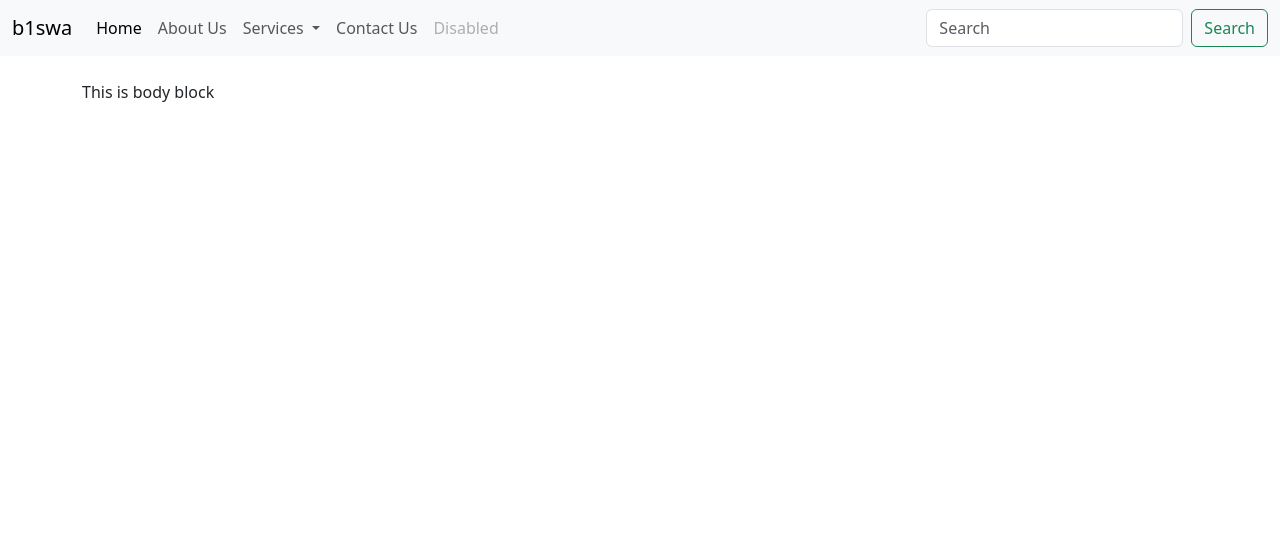
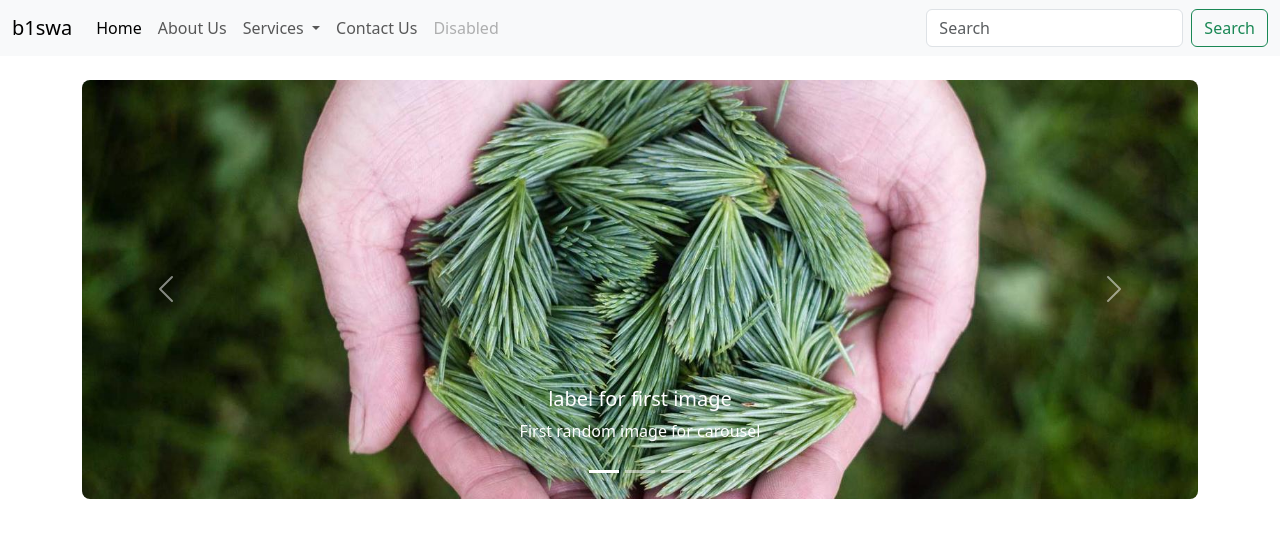
Before and after one commit to b1swa25/GetStartWithDjango, a Django app: page / in a window 1280 px wide. Shown: the top 538 px of the page. Run offline with Django 5.2, Linux system fonts and the light colour scheme.

Commit message:
code update

```diff
--- a/django_project/Hello/home/views.py
+++ b/django_project/Hello/home/views.py
@@ -6,11 +6,13 @@ def index(request):
    # return HttpResponse("This is Home page")
 
 def about(request):
-    return HttpResponse("This is About page")
-
+    #return HttpResponse("This is About page")
+    return render(request, 'about.html')
 
 def services(request):
-    return HttpResponse("This is Services page")
+    #return HttpResponse("This is Services page")
+    return render(request, 'services.html')
 
 def contact(request):
-    return HttpResponse("This is Contact page")
+    #return HttpResponse("This is Contact page")
+    return render(request, 'contact.html')
--- a/django_project/Hello/templates/index.html
+++ b/django_project/Hello/templates/index.html
@@ -6,4 +6,47 @@
 {% endblock title %}
 
 <!-- Override the body block defined in base.html -->
-{% block body %}This is body block{% endblock body %}
+{% block body %}
+
+<div class="container-fluid my-4 px-0">
+  <div id="carouselExampleIndicators" class="carousel slide">
+  <div class="carousel-indicators">
+    <button type="button" data-bs-target="#carouselExampleIndicators" data-bs-slide-to="0" class="active" aria-current="true" aria-label="Slide 1"></button>
+    <button type="button" data-bs-target="#carouselExampleIndicators" data-bs-slide-to="1" aria-label="Slide 2"></button>
+    <button type="button" data-bs-target="#carouselExampleIndicators" data-bs-slide-to="2" aria-label="Slide 3"></button>
+  </div>
+    <div class="carousel-inner">
+      <div class="carousel-item active">
+        <img src="/static/1.jpg" class="d-block w-100 img-fluid rounded-3" alt="First random image for carousel">
+        <div class="carousel-caption d-md-block">
+            <h5>label for first image</h5>
+            <p>First random image for carousel</p>
+        </div>
+      </div>
+      <div class="carousel-item">
+        <img src="https://picsum.photos/1600/600?random=2" class="d-block w-100 img-fluid rounded-3" alt="Second random image for carousel">
+        <div class="carousel-caption d-md-block">
+            <h5>label for second image</h5>
+            <p>second random image for carousel</p>
+        </div>
+      </div>
+      <div class="carousel-item">
+        <img src="https://picsum.photos/1600/600?random=3" class="d-block w-100 img-fluid rounded-3" alt="Third random image for carousel">
+        <div class="carousel-caption d-md-block">
+            <h5>label for third image</h5>
+            <p>Third random image for carousel</p>
+        </div>
+      </div>
+    </div>
+  <button class="carousel-control-prev" type="button" data-bs-target="#carouselExampleIndicators" data-bs-slide="prev">
+    <span class="carousel-control-prev-icon" aria-hidden="true"></span>
+    <span class="visually-hidden">Previous</span>
+  </button>
+  <button class="carousel-control-next" type="button" data-bs-target="#carouselExampleIndicators" data-bs-slide="next">
+    <span class="carousel-control-next-icon" aria-hidden="true"></span>
+    <span class="visually-hidden">Next</span>
+  </button>
+</div>
+</div>
+
+{% endblock body %}
```
Also changed, not shown: django_project/Hello/templates/about.html (added, +7 -0 lines), django_project/Hello/templates/contact.html (added, +7 -0 lines), django_project/Hello/templates/services.html (added, +7 -0 lines), django_project/Hello/static/1.jpg (added).
